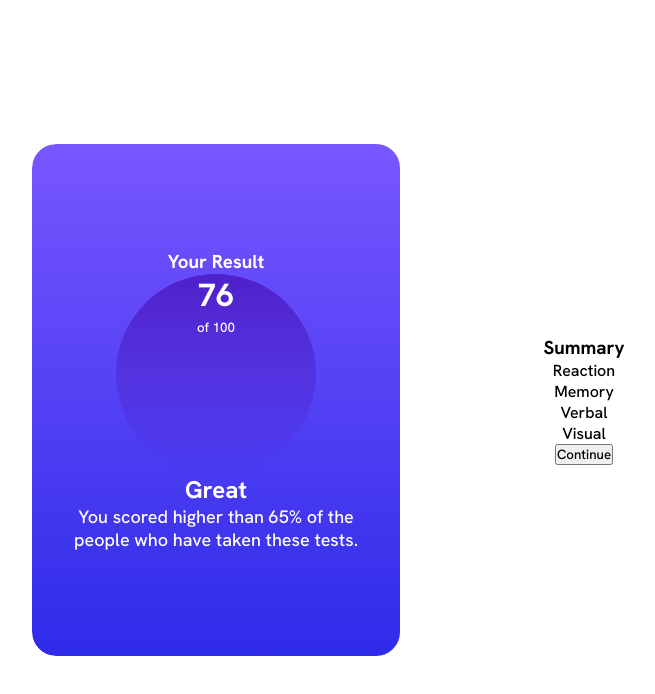
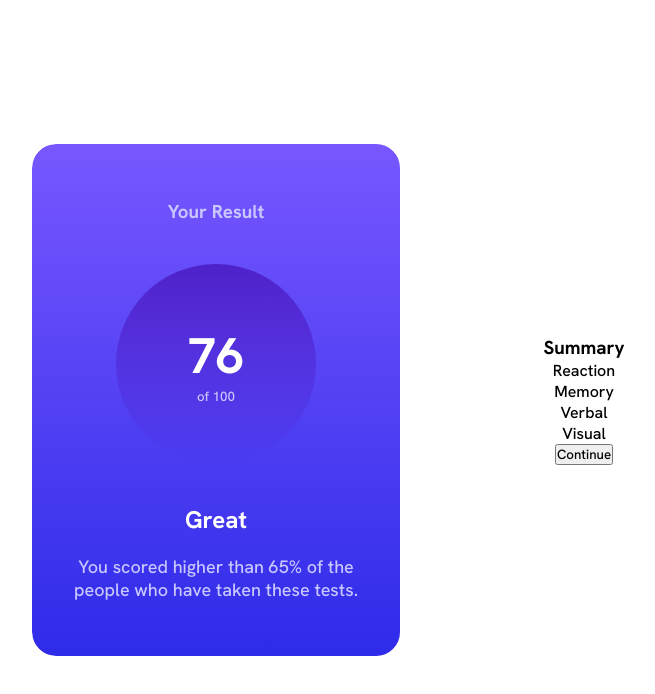
Before and after one commit to ol-berry01/results-summary-component, a website: page index.html in a window 1280 px wide. Shown: the whole page, without its empty margins (240-895 px from the left). Drawn offline with Linux system fonts and the light colour scheme.

Commit message:
Add styles to results container

```diff
--- a/index.html
+++ b/index.html
@@ -16,7 +16,7 @@
                     <h1 class="card-results-total">76</h1>
                     <small class="card-results-max">of 100</small>
                 </div>
-                <h2>Great</h2>
+                <h2 class="card-results-description">Great</h2>
                 <p class="card-results-footer">You scored higher than 65% of the people who have taken these tests.</p>
             </div>
             <div class="card-summary">
--- a/src/02-variables/_variables.scss
+++ b/src/02-variables/_variables.scss
@@ -11,15 +11,15 @@ $cobaltBlue: hsl(234, 85%, 45%);
 
 $lightSlateBlue: hsl(252, 100%, 67%);
 $lightRoyalBlue: hsl(241, 81%, 54%);
-$VioletBlue: hsla(256, 72%, 46%, 1);
-$PersianBlue: hsla(241, 72%, 46%, 0);
+$violetBlue: hsla(256, 72%, 46%, 1);
+$persianBlue: hsla(241, 72%, 46%, 0);
 
 // ### Neutral
 
-$White: hsl(0, 0%, 100%);
-$PaleBlue: hsl(221, 100%, 96%);
-$LightLavender: hsl(241, 100%, 89%);
-$DarkGrayBlue: hsl(224, 30%, 27%);
+$white: hsl(0, 0%, 100%);
+$paleBlue: hsl(221, 100%, 96%);
+$lightLavender: hsl(241, 100%, 89%);
+$darkGrayBlue: hsl(224, 30%, 27%);
 
 
 // ## Typography
--- a/src/03-containers/_container.scss
+++ b/src/03-containers/_container.scss
@@ -31,18 +31,33 @@
     &-results {
         background-color: $lightSlateBlue;
         background: linear-gradient($lightSlateBlue 0%, $lightRoyalBlue 100%);
-        color: #ffffff;
+        color: $lightLavender;
         padding: 1.5rem;
         border-radius: 1.5rem;
         overflow: hidden;
         text-align: center;
+        gap: 1.25rem;
 
         &-score {
-            background-color: $VioletBlue;
-            background: linear-gradient($VioletBlue 0%, $PersianBlue 100%);
+            background-color: $violetBlue;
+            background: linear-gradient($violetBlue 0%, $persianBlue 100%);
             width: 12.5rem;
             aspect-ratio: 1/1;
+            margin: 1.25rem 0;
             border-radius: 50%;
+            display: flex;
+            flex-direction: column;
+            align-items: center;
+            justify-content: center;
+        }
+
+        &-total {
+            font-size: 3.125rem;
+        }
+
+        &-total,
+        &-description {
+            color: $white;
         }
     }
 }
```
Also changed, not shown: dist/style.css.
